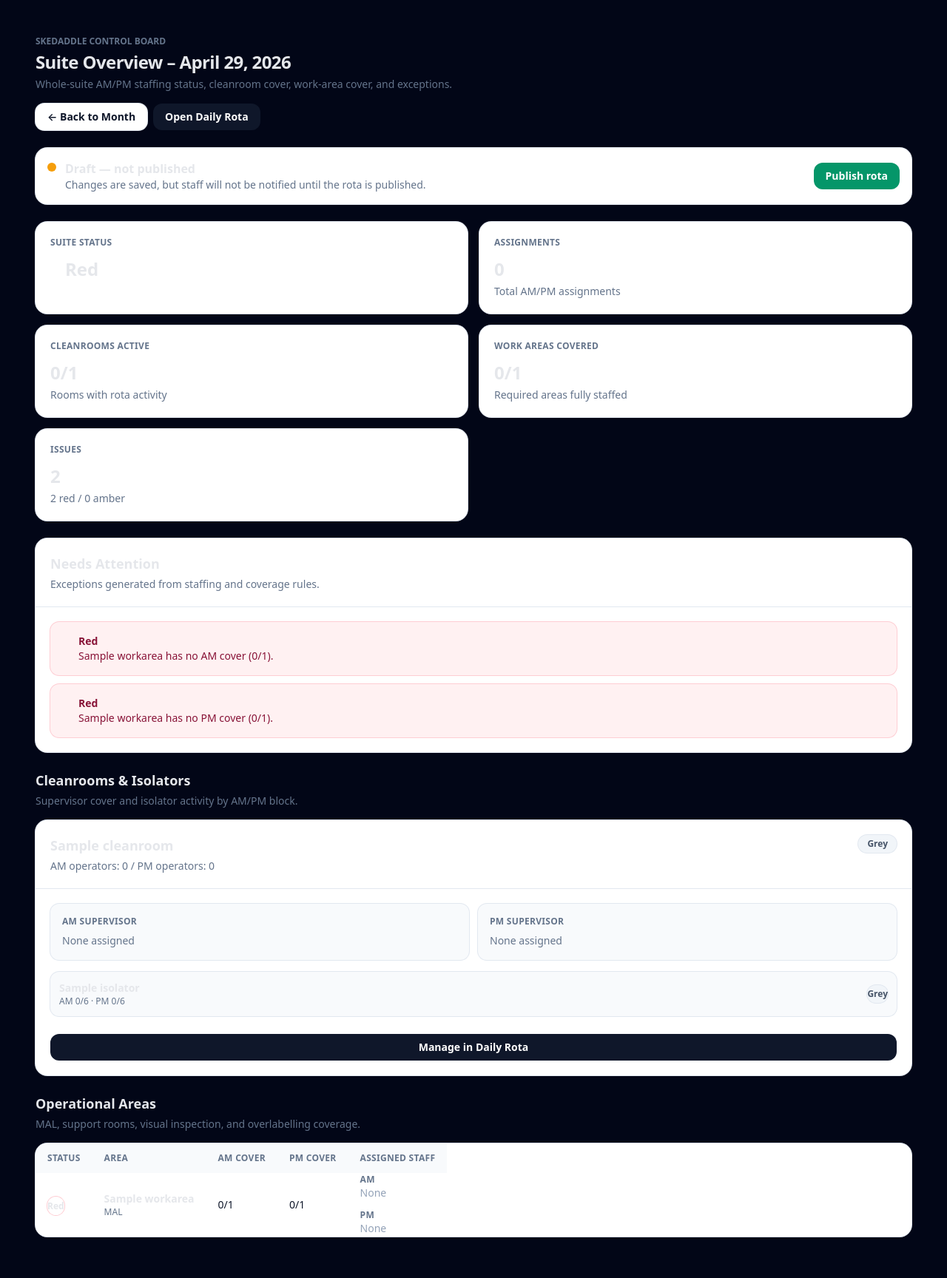
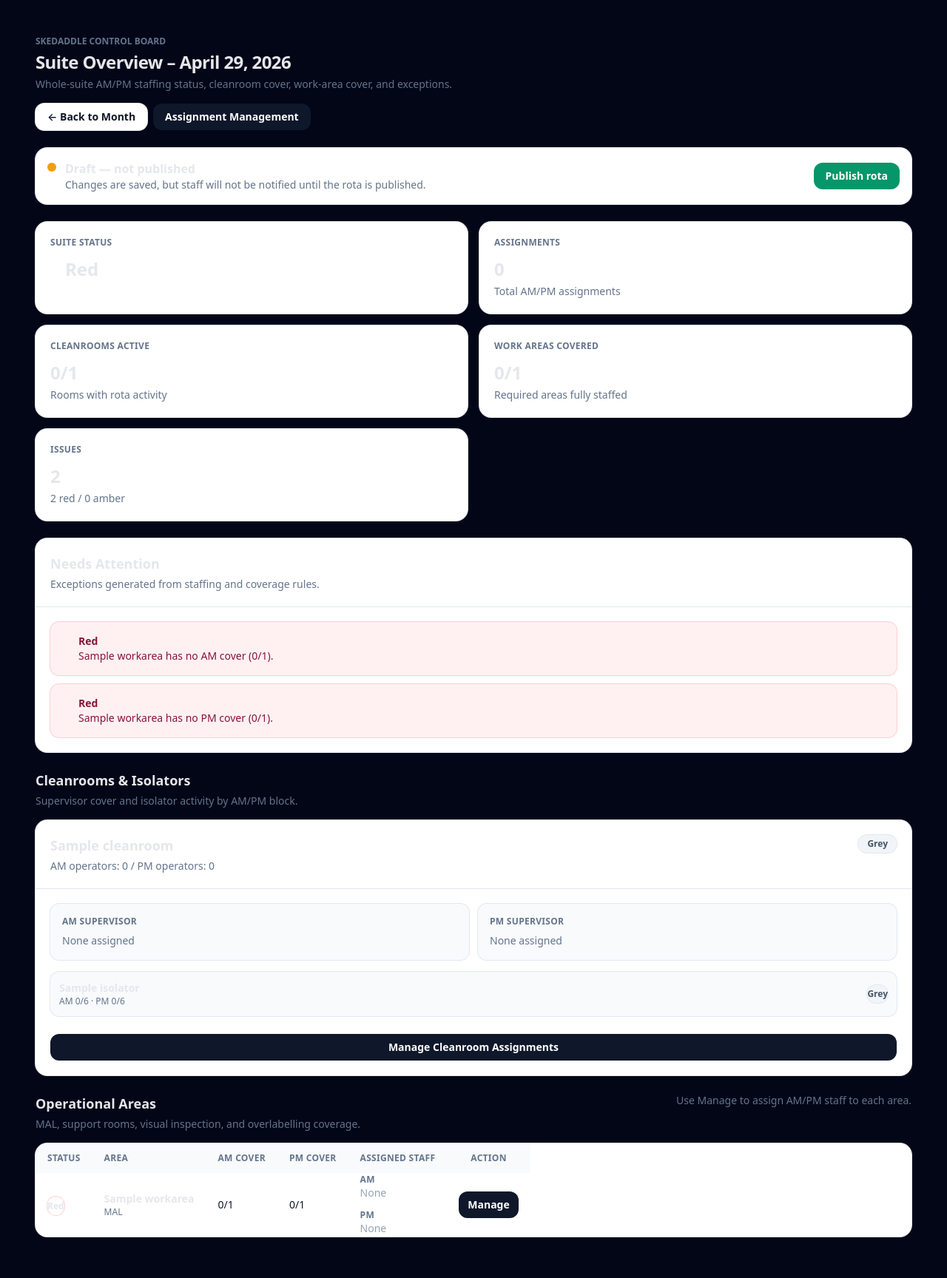
Before and after one commit to FraserR1188/Skedaddle, a Django app: page /suite-overview/2026/04/29/ in a window 1280 px wide. Shown: the part 51-1779 px from the top of the page at 74% size. Run offline with Django 5.2, Linux system fonts and the light colour scheme; a user stored in the database is signed in; tables that the repository leaves empty hold one stand-in row (values such as "Sample post"); data that the repository does not hold is empty.

Commit message:
Add work area management links to Suite Overview
Updates the Suite Overview dashboard to support operational work-area assignment management. Adds a Manage action for each configured WorkArea, links through to the new work-area assignment page, improves button wording for Assignment Management, and handles areas with no fixed staffing requirement such as Overlabelling.

```diff
--- a/rota/templates/rota/suite_overview.html
+++ b/rota/templates/rota/suite_overview.html
@@ -31,7 +31,7 @@
         href="{% url 'daily_rota' date.year date.month date.day %}"
         class="inline-flex items-center justify-center rounded-xl bg-slate-900 px-4 py-2 text-sm font-semibold text-white shadow-sm hover:bg-slate-800"
       >
-        Open Daily Rota
+        Assignment Management
       </a>
     </div>
   </div>
@@ -199,7 +199,9 @@
       {% else %}
         <div class="rounded-xl bg-emerald-50 p-4 ring-1 ring-emerald-200 text-emerald-900">
           <p class="text-sm font-semibold">No issues detected.</p>
-          <p class="mt-1 text-sm">The suite overview has not detected any staffing exceptions.</p>
+          <p class="mt-1 text-sm">
+            The suite overview has not detected any staffing exceptions.
+          </p>
         </div>
       {% endif %}
     </div>
@@ -310,7 +312,7 @@
                 href="{% url 'daily_rota' date.year date.month date.day %}"
                 class="inline-flex w-full items-center justify-center rounded-xl bg-slate-900 px-4 py-2 text-sm font-semibold text-white hover:bg-slate-800"
               >
-                Manage in Daily Rota
+                Manage Cleanroom Assignments
               </a>
             </div>
 
@@ -322,10 +324,16 @@
 
   <!-- WORK AREAS -->
   <section class="space-y-4">
+    <div class="flex flex-col md:flex-row md:items-end md:justify-between gap-3">
       <div>
         <h2 class="text-lg font-semibold text-slate-950">Operational Areas</h2>
         <p class="mt-1 text-sm text-slate-500">
           MAL, support rooms, visual inspection, and overlabelling coverage.
+        </p>
+      </div>
+
+      <p class="text-sm text-slate-500">
+        Use Manage to assign AM/PM staff to each area.
       </p>
     </div>
 
@@ -339,12 +347,13 @@
               <th class="px-4 py-3 text-left text-xs font-semibold uppercase tracking-wide text-slate-500">AM Cover</th>
               <th class="px-4 py-3 text-left text-xs font-semibold uppercase tracking-wide text-slate-500">PM Cover</th>
               <th class="px-4 py-3 text-left text-xs font-semibold uppercase tracking-wide text-slate-500">Assigned Staff</th>
+              <th class="px-4 py-3 text-right text-xs font-semibold uppercase tracking-wide text-slate-500">Action</th>
             </tr>
           </thead>
 
           <tbody class="divide-y divide-slate-200 bg-white">
             {% for card in overview.work_area_cards %}
-              <tr>
+              <tr class="hover:bg-slate-50/70 transition">
                 <td class="px-4 py-4 align-top">
                   {% if card.status == "Red" %}
                     <span class="rounded-full bg-rose-100 px-2.5 py-1 text-xs font-semibold text-rose-700 ring-1 ring-rose-200">Red</span>
@@ -367,15 +376,29 @@
                 </td>
 
                 <td class="px-4 py-4 align-top">
+                  {% if card.required_am %}
                     <p class="text-sm font-medium text-slate-900">
                       {{ card.am_count }}/{{ card.required_am }}
                     </p>
+                  {% else %}
+                    <p class="text-sm font-medium text-slate-900">
+                      {{ card.am_count }}
+                    </p>
+                    <p class="text-xs text-slate-400">No fixed requirement</p>
+                  {% endif %}
                 </td>
 
                 <td class="px-4 py-4 align-top">
+                  {% if card.required_pm %}
                     <p class="text-sm font-medium text-slate-900">
                       {{ card.pm_count }}/{{ card.required_pm }}
                     </p>
+                  {% else %}
+                    <p class="text-sm font-medium text-slate-900">
+                      {{ card.pm_count }}
+                    </p>
+                    <p class="text-xs text-slate-400">No fixed requirement</p>
+                  {% endif %}
                 </td>
 
                 <td class="px-4 py-4 align-top">
@@ -403,6 +426,21 @@
                     </div>
                   </div>
                 </td>
+
+                <td class="px-4 py-4 align-top text-right">
+                  <a
+                    href="{% url 'work_area_assignment' date.year date.month date.day card.area.id %}"
+                    class="inline-flex items-center justify-center rounded-xl bg-slate-900 px-3 py-2 text-sm font-semibold text-white hover:bg-slate-800"
+                  >
+                    Manage
+                  </a>
+                </td>
+              </tr>
+            {% empty %}
+              <tr>
+                <td colspan="6" class="px-4 py-8 text-center text-sm text-slate-500">
+                  No operational areas have been configured yet.
+                </td>
               </tr>
             {% endfor %}
           </tbody>
```
Lines whose indentation alone changed are shown as unchanged.
